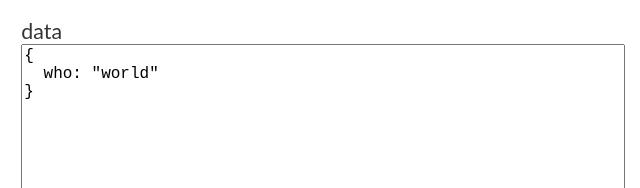
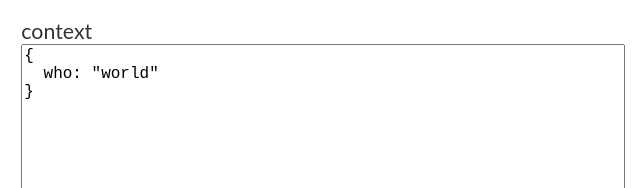
Before and after one commit to EvanHahn/try-EJS, a plain HTML site: page index.html in a window 1280 px wide. Shown: the part 461-649 px from the top of the page, 0-640 px from the left. Drawn offline with Linux system fonts and the light colour scheme.

Commit message:
data -> context

```diff
--- a/index.html
+++ b/index.html
@@ -24,7 +24,7 @@
     </div>
 
     <div class=data-wrapper>
-      <label for=data>data</label>
+      <label for=data>context</label>
       <textarea id=data>{
   who: "world"
 }</textarea>
```
